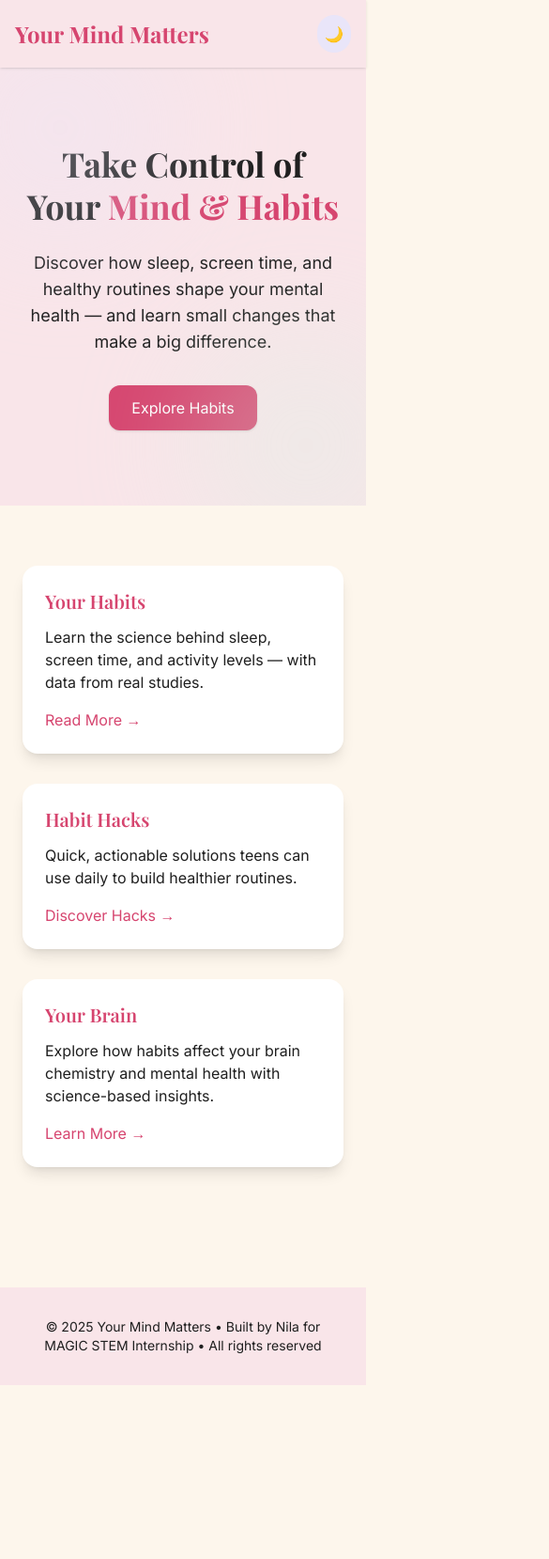
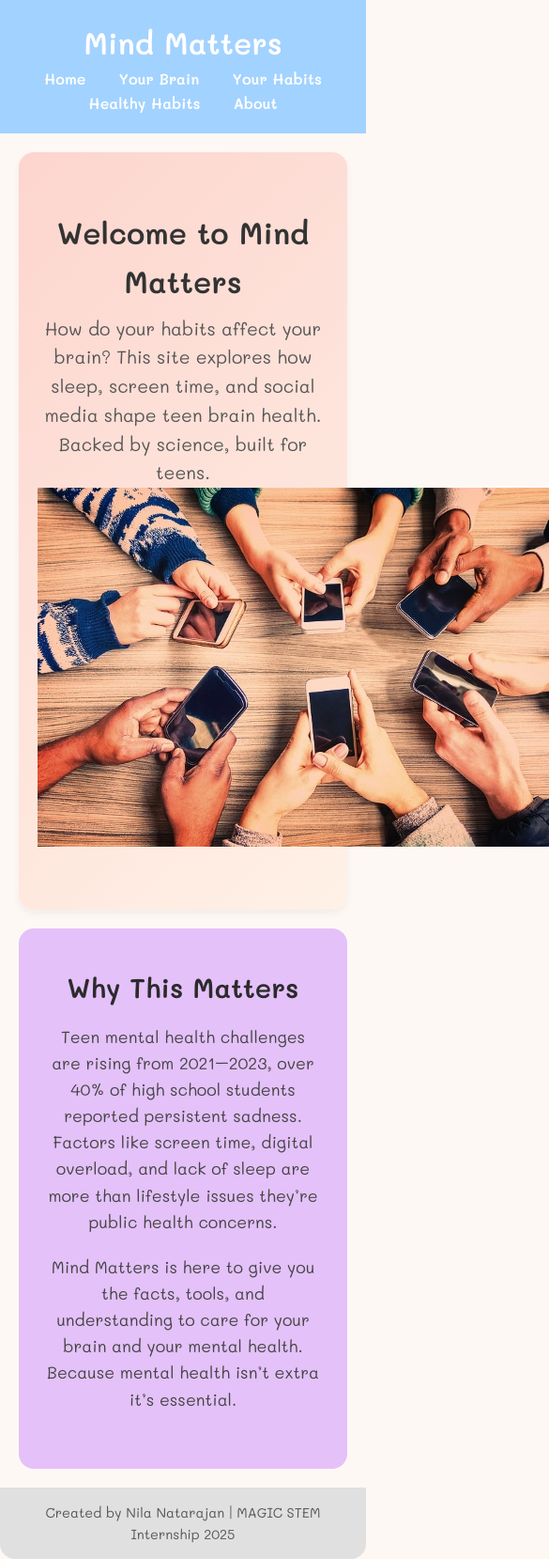
Before and after one commit to nilanatarajan09-oss/mind-matters, a plain HTML site: page index.html in a window 390 px wide. Shown: the top 1659 px of the page at 94% size, 585 px wide, since content can reach past the window. Before the commit the page ends 1474 px from the top, so only its background shows below. Drawn offline with nearby package versions, Linux system fonts and the light colour scheme.

Commit message:
Update index.html

```diff
--- a/index.html
+++ b/index.html
@@ -1,172 +1,149 @@
 <!DOCTYPE html>
-<html lang="en" class="scroll-smooth">
+<html lang="en">
 <head>
   <meta charset="UTF-8" />
   <meta name="viewport" content="width=device-width, initial-scale=1.0" />
-    <title>Your Mind Matters</title>
-    <!-- Tailwind CDN -->
-    <script src="https://cdn.tailwindcss.com"></script>
-    <script>
-      tailwind.config = {
-        theme: {
-          extend: {
-            fontFamily: {
-              sans: ['Inter', 'sans-serif'],
-              serif: ['Playfair Display', 'serif'],
-            },
-            colors: {
-              pinky: '#F9E5E9',
-              beige: '#FDF6EC',
-              mint: '#D9F3E4',
-              lilac: '#E9E5F9',
-              raspberry: '#D6456F',
-              ink: '#1F1F1F',
-            },
-          },
-        },
-        darkMode: 'class',
-      };
-    </script>
-    <!-- Google Fonts -->
-    <link
-      href="https://fonts.googleapis.com/css2?family=Inter:wght@400;600&family=Playfair+Display:wght@600;700&display=swap"
-      rel="stylesheet"
-    />
+  <title>Mind Matters | Home</title>
+  <link rel="stylesheet" href="style.css" />
+  <link href="https://fonts.googleapis.com/css2?family=Mali:wght@300;400;600&display=swap" rel="stylesheet">
+  <style>
+    * {
+      box-sizing: border-box;
+      margin: 0;
+      padding: 0;
+    }
+
+    body {
+      font-family: 'Mali', cursive;
+      background-color: #fef8f5;
+      color: #333;
+      line-height: 1.6;
+    }
+
+    header {
+      background-color: #a2d2ff;
+      color: white;
+      padding: 20px;
+      text-align: center;
+    }
+
+    nav a {
+      margin: 0 15px;
+      color: white;
+      text-decoration: none;
+      font-weight: bold;
+      transition: color 0.3s ease;
+    }
+
+    nav a:hover {
+      color: #ffe0f0;
+    }
+
+    .hero {
+      background: linear-gradient(135deg, #fcd5ce, #fff1e6);
+      padding: 60px 20px;
+      text-align: center;
+      border-radius: 16px;
+      margin: 20px;
+      box-shadow: 0 4px 8px rgba(0,0,0,0.05);
+    }
+
+    .hero h2 {
+      color: #333;
+      font-size: 2em;
+      margin-bottom: 10px;
+    }
+
+    .hero p {
+      font-size: 1.2em;
+      color: #555;
+    }
+
+    .section {
+      background-color: #ffffff;
+      padding: 40px 20px;
+      margin: 20px;
+      border-radius: 16px;
+      box-shadow: 0 4px 12px rgba(0, 0, 0, 0.05);
+    }
+
+    .section h2 {
+      font-size: 1.8em;
+      margin-bottom: 20px;
+      color: #2b2b2b;
+    }
+
+    .section ul {
+      list-style-type: disc;
+      padding-left: 40px;
+      max-width: 700px;
+      margin: 0 auto;
+      color: #444;
+      font-size: 1.1em;
+    }
+
+    .section li {
+      margin-bottom: 12px;
+    }
+
+    .why-this-matters {
+      background-color: #e4c1f9;
+      padding: 40px 30px;
+      margin: 20px;
+      border-radius: 16px;
+      text-align: center;
+    }
+
+    .why-this-matters h3 {
+      font-size: 1.8em;
+      margin-bottom: 15px;
+      color: #2b2b2b;
+    }
+
+    .why-this-matters p {
+      max-width: 750px;
+      margin: 0 auto 20px;
+      font-size: 1.1em;
+      color: #444;
+      line-height: 1.6;
+    }
+
+    footer {
+      background-color: #e0e0e0;
+      padding: 15px;
+      text-align: center;
+      font-size: 0.9em;
+      color: #555;
+      border-radius: 0 0 16px 16px;
+    }
+  </style>
 </head>
-  <body class="bg-beige text-ink dark:bg-ink dark:text-beige font-sans">
-    <!-- Header -->
-    <header class="bg-pinky dark:bg-ink sticky top-0 z-50 shadow">
-      <div class="max-w-7xl mx-auto px-4 py-4 flex justify-between items-center">
-        <a href="index.html" class="text-2xl font-serif font-bold text-raspberry"
-          >Your Mind Matters</a
-        >
-        <nav class="hidden md:flex space-x-6 font-medium">
-          <a href="index.html" class="hover:text-raspberry">Home</a>
-          <a href="habits.html" class="hover:text-raspberry">Your Habits</a>
-          <a href="habit-hacks.html" class="hover:text-raspberry">Habit Hacks</a>
-          <a href="brain.html" class="hover:text-raspberry">Your Brain</a>
-          <a href="about.html" class="hover:text-raspberry">About</a>
-          <a href="smd-survey.html" class="hover:text-raspberry">Survey</a>
+<body>
+  <header>
+    <h1>Mind Matters</h1>
+    <nav>
+      <a href="index.html">Home</a>
+      <a href="your-brain.html">Your Brain</a>
+      <a href="habits.html">Your Habits</a>
+      <a href="healthyh.html">Healthy Habits</a>
+      <a href="about.html">About</a>
     </nav>
-        <!-- Dark Mode Toggle -->
-        <button
-          id="theme-toggle"
-          class="ml-4 p-2 rounded-full bg-lilac dark:bg-mint transition"
-        >
-          🌙
-        </button>
-      </div>
   </header>
 
-    <!-- Hero -->
-    <section
-      class="relative bg-pinky dark:bg-ink text-center py-20 px-6 overflow-hidden"
-    >
-      <h1
-        class="text-4xl md:text-6xl font-serif font-bold mb-6 leading-tight text-ink dark:text-beige"
-      >
-        Take Control of Your <span class="text-raspberry">Mind & Habits</span>
-      </h1>
-      <p class="text-lg md:text-xl max-w-2xl mx-auto mb-8">
-        Discover how sleep, screen time, and healthy routines shape your mental
-        health — and learn small changes that make a big difference.
-      </p>
-      <a
-        href="habits.html"
-        class="inline-block px-6 py-3 bg-raspberry text-white rounded-xl shadow hover:opacity-90 transition"
-        >Explore Habits</a
-      >
-      <div
-        class="absolute -bottom-16 -right-16 w-64 h-64 bg-mint rounded-full opacity-30 blur-3xl"
-      ></div>
-      <div
-        class="absolute -top-16 -left-16 w-64 h-64 bg-lilac rounded-full opacity-30 blur-3xl"
-      ></div>
+  <section class="hero">
+    <h2>Welcome to Mind Matters</h2>
+    <p>How do your habits affect your brain? This site explores how sleep, screen time, and social media shape teen brain health. Backed by science, built for teens.</p>
+    <img src="images/teens-on-phones.jpg">
   </section>
 
-    <!-- Features -->
-    <section class="max-w-6xl mx-auto px-6 py-16 grid gap-8 md:grid-cols-3">
-      <div
-        class="bg-white dark:bg-gray-800 rounded-2xl shadow-lg p-6 flex flex-col"
-      >
-        <h3 class="font-serif text-xl mb-3 text-raspberry">Your Habits</h3>
-        <p class="flex-grow">
-          Learn the science behind sleep, screen time, and activity levels —
-          with data from real studies.
-        </p>
-        <a
-          href="habits.html"
-          class="mt-4 text-raspberry font-medium hover:underline"
-          >Read More →</a
-        >
-      </div>
-      <div
-        class="bg-white dark:bg-gray-800 rounded-2xl shadow-lg p-6 flex flex-col"
-      >
-        <h3 class="font-serif text-xl mb-3 text-raspberry">Habit Hacks</h3>
-        <p class="flex-grow">
-          Quick, actionable solutions teens can use daily to build healthier
-          routines.
-        </p>
-        <a
-          href="habit-hacks.html"
-          class="mt-4 text-raspberry font-medium hover:underline"
-          >Discover Hacks →</a
-        >
-      </div>
-      <div
-        class="bg-white dark:bg-gray-800 rounded-2xl shadow-lg p-6 flex flex-col"
-      >
-        <h3 class="font-serif text-xl mb-3 text-raspberry">Your Brain</h3>
-        <p class="flex-grow">
-          Explore how habits affect your brain chemistry and mental health with
-          science-based insights.
-        </p>
-        <a
-          href="brain.html"
-          class="mt-4 text-raspberry font-medium hover:underline"
-          >Learn More →</a
-        >
-      </div>
+  <section class="why-this-matters">
+    <h3>Why This Matters</h3>
+    <p>Teen mental health challenges are rising from 2021–2023, over 40% of high school students reported persistent sadness. Factors like screen time, digital overload, and lack of sleep are more than lifestyle issues they’re public health concerns.</p>
+    <p>Mind Matters is here to give you the facts, tools, and understanding to care for your brain and your mental health. Because mental health isn’t extra it’s essential.</p>
   </section>
 
-    <!-- Footer -->
-    <footer class="bg-pinky dark:bg-ink py-8 mt-16">
-      <div class="max-w-6xl mx-auto px-6 text-center text-sm">
-        <p>
-          © 2025 Your Mind Matters • Built by Nila for MAGIC STEM Internship •
-          All rights reserved
-        </p>
-      </div>
+  <footer>
+    <p>Created by Nila Natarajan | MAGIC STEM Internship 2025</p>
   </footer>
-
-    <!-- Dark Mode Script -->
-    <script>
-      const toggleBtn = document.getElementById("theme-toggle");
-      const rootEl = document.documentElement;
-
-      if (
-        localStorage.theme === "dark" ||
-        (!("theme" in localStorage) &&
-          window.matchMedia("(prefers-color-scheme: dark)").matches)
-      ) {
-        rootEl.classList.add("dark");
-      }
-
-      toggleBtn.addEventListener("click", () => {
-        rootEl.classList.toggle("dark");
-        if (rootEl.classList.contains("dark")) {
-          localStorage.theme = "dark";
-          toggleBtn.textContent = "☀️";
-        } else {
-          localStorage.theme = "light";
-          toggleBtn.textContent = "🌙";
-        }
-      });
-
-      if (rootEl.classList.contains("dark")) {
-        toggleBtn.textContent = "☀️";
-      }
-    </script>
 </body>
 </html>
```
Lines whose indentation alone changed are shown as unchanged.
